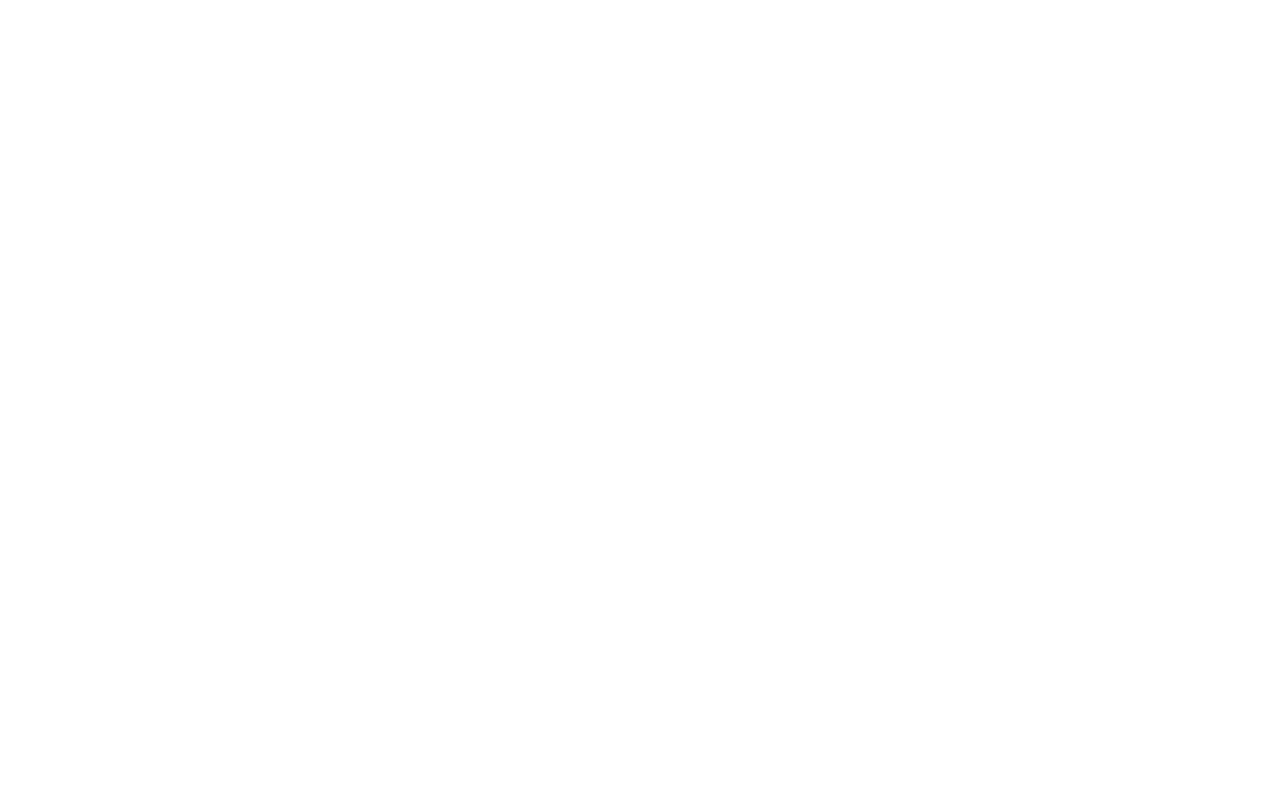
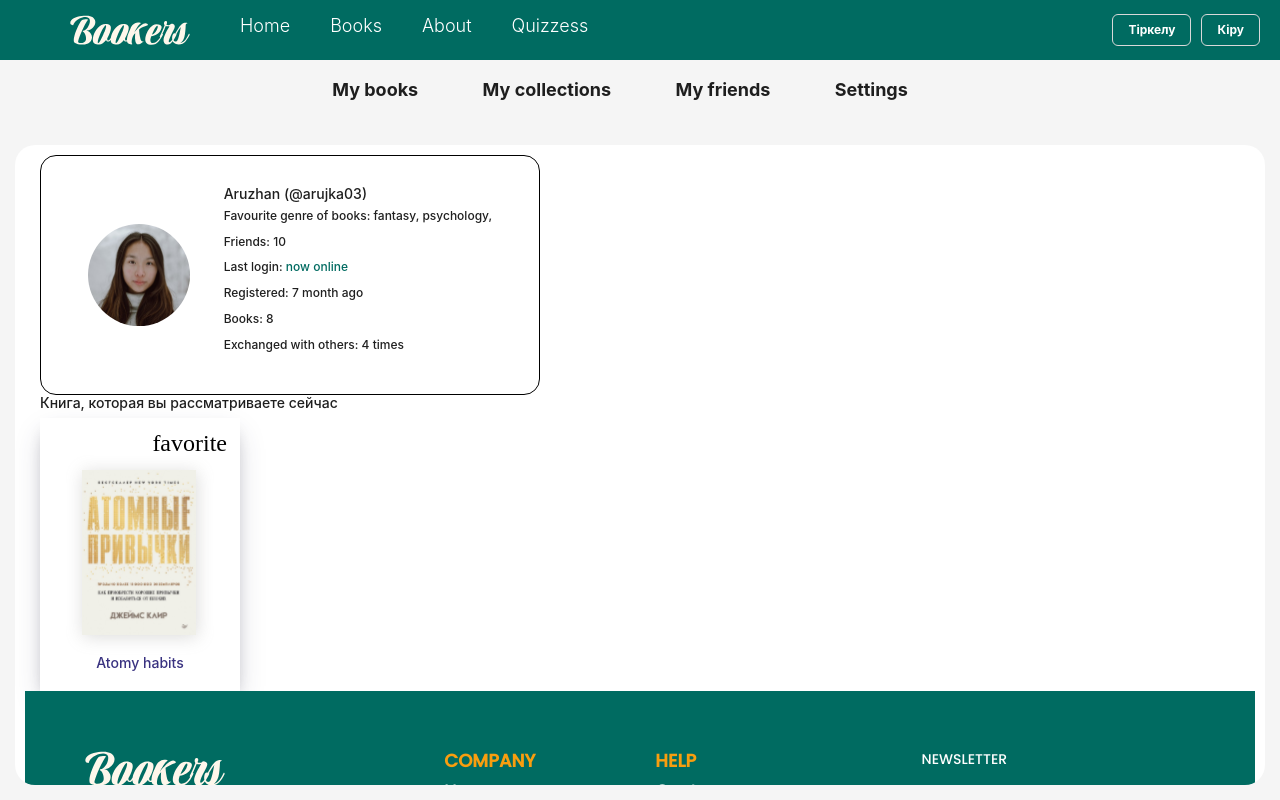
Before and after one commit to diwkaKrutywka/book_crossing, a Vue app: page /#/user/info in a window 1280 px wide. Before the commit this address had no page. Built offline with nearby package versions, Linux system fonts and the light colour scheme; sample sign-in values are in the browser's storage; a web font is replaced by a local one.

Commit message:
added friends info

```diff
--- a/src/assets/style/global.css
+++ b/src/assets/style/global.css
@@ -3,6 +3,10 @@
   src: url('./Poppins/Poppins-Medium.ttf');
 }
 
+.boxed {
+  max-width: 1200px;
+  margin: auto;
+}
 * {
   margin: 0;
   padding: 0;
--- a/src/router/index.js
+++ b/src/router/index.js
@@ -34,6 +34,16 @@
         component: () => import('../views/book/AboutBook.vue')
       },
       {
+        path: '/user/friends',
+        name: 'MyFriends',
+        component: () => import('../views/friends/MyFriends.vue')
+      },
+      {
+        path: '/user/info',
+        name: 'AboutPerson',
+        component: () => import('../views/friends/AboutPerson.vue')
+      },
+      {
         path: '/book/my-collections',
         name: 'MyCollections',
         component: () => import('../views/collections/MyCollections.vue')
--- a/src/views/HomeView.vue
+++ b/src/views/HomeView.vue
@@ -78,7 +78,7 @@
         },
         {
           label: 'My friends',
-          name: 'AboutUs'
+          name: 'MyFriends'
         },
         {
           label: 'Settings',
--- a/src/views/book/BookList.vue
+++ b/src/views/book/BookList.vue
@@ -40,7 +40,7 @@
           style="
             display: flex;
             width: 500px;
-            border: 1px #f1f1f1 solid;
+            box-shadow: rgba(17, 12, 46, 0.15) 0px 48px 100px 0px;
             padding: 20px;
             margin-right: 40px;
           "
@@ -170,8 +170,9 @@
                 style="
                   padding: 13px;
                   width: 200px;
-                  border-radius: 16px;
-                  border: 1px #f1f1f1 solid;
+                  box-shadow:
+                    rgba(50, 50, 93, 0.25) 0px 13px 27px -5px,
+                    rgba(0, 0, 0, 0.3) 0px 8px 16px -8px;
                   text-align: center;
                 "
               >
@@ -191,8 +192,9 @@
                 style="
                   padding: 13px;
                   width: 200px;
-                  border-radius: 16px;
-                  border: 1px #f1f1f1 solid;
+                  box-shadow:
+                    rgba(50, 50, 93, 0.25) 0px 13px 27px -5px,
+                    rgba(0, 0, 0, 0.3) 0px 8px 16px -8px;
                   text-align: center;
                 "
               >
@@ -212,8 +214,9 @@
                 style="
                   padding: 13px;
                   width: 200px;
-                  border-radius: 16px;
-                  border: 1px #f1f1f1 solid;
+                  box-shadow:
+                    rgba(50, 50, 93, 0.25) 0px 13px 27px -5px,
+                    rgba(0, 0, 0, 0.3) 0px 8px 16px -8px;
                   text-align: center;
                 "
               >
@@ -233,8 +236,9 @@
                 style="
                   padding: 13px;
                   width: 200px;
-                  border-radius: 16px;
-                  border: 1px #f1f1f1 solid;
+                  box-shadow:
+                    rgba(50, 50, 93, 0.25) 0px 13px 27px -5px,
+                    rgba(0, 0, 0, 0.3) 0px 8px 16px -8px;
                   text-align: center;
                 "
               >
@@ -254,8 +258,9 @@
                 style="
                   padding: 13px;
                   width: 200px;
-                  border-radius: 16px;
-                  border: 1px #f1f1f1 solid;
+                  box-shadow:
+                    rgba(50, 50, 93, 0.25) 0px 13px 27px -5px,
+                    rgba(0, 0, 0, 0.3) 0px 8px 16px -8px;
                   text-align: center;
                 "
               >
@@ -275,8 +280,9 @@
                 style="
                   padding: 13px;
                   width: 200px;
-                  border-radius: 16px;
-                  border: 1px #f1f1f1 solid;
+                  box-shadow:
+                    rgba(50, 50, 93, 0.25) 0px 13px 27px -5px,
+                    rgba(0, 0, 0, 0.3) 0px 8px 16px -8px;
                   text-align: center;
                 "
               >
--- a/src/views/collections/MyCollections.vue
+++ b/src/views/collections/MyCollections.vue
@@ -7,7 +7,10 @@
       </div>
       <div class="top">
         <div style="top: 0">
-          <h2>Available</h2>
+          <div style="display: flex; justify-content: space-between">
+            <h2>Available</h2>
+            <span class="material-symbols-outlined"> favorite </span>
+          </div>
           <h3><span>Author: </span>{{ item.author }}</h3>
           <h3><span>Genre: </span>{{ item.genre }}</h3>
           <p>{{ item.overview }}</p>
--- /dev/null
+++ b/src/views/friends/AboutPerson.vue
@@ -0,0 +1,70 @@
+<template>
+  <div class="boxed">
+    <div class="card">
+      <img src="@/assets/images/person.svg" />
+      <div>
+        <h1>{{ info.name }} ({{ info.nickname }})</h1>
+        <p>
+          Favourite genre of books: <span v-for="fav in info.favs">{{ fav }}, </span>
+        </p>
+        <p>Friends: {{ info.friends }}</p>
+        <p>Last login: <span style="color: #006b61"> now online</span></p>
+        <p>Registered: 7 month ago</p>
+        <p>Books: {{ info.books }}</p>
+        <p>Exchanged with others: {{ info.exchange }} times</p>
+      </div>
+    </div>
+
+    <h1>Книга, которая вы рассматриваете сейчас</h1>
+
+    <div class="book">
+      <span
+        style="color: black; display: flex; justify-content: end"
+        class="material-symbols-outlined"
+      >
+        favorite
+      </span>
+      <img style="height: 200px" src="@/assets/images/book5.svg" />
+      <h3 style="color: #393280; display: flex; justify-content: center">Atomy habits</h3>
+    </div>
+  </div>
+</template>
+<script>
+export default {
+  data() {
+    return {
+      info: {
+        name: 'Aruzhan',
+        nickname: '@arujka03',
+        favs: ['fantasy', 'psychology'],
+        friends: 10,
+        books: 8,
+        exchange: 4
+      }
+    }
+  }
+}
+</script>
+<style scoped lang="scss">
+.card {
+  padding: 30px;
+  display: flex;
+  border: 1px black solid;
+  width: 500px;
+  justify-content: space-around;
+  border-radius: 16px;
+
+  p {
+    font-weight: 500;
+  }
+}
+
+.book {
+  padding: 13px;
+  width: 200px;
+  box-shadow:
+    rgba(50, 50, 93, 0.25) 0px 13px 27px -5px,
+    rgba(0, 0, 0, 0.3) 0px 8px 16px -8px;
+  text-align: center;
+}
+</style>
--- /dev/null
+++ b/src/views/friends/MyFriends.vue
@@ -0,0 +1,77 @@
+<template>
+  <div class="box">
+    <h2>{{ total }} Friends</h2>
+    <div class="out">
+      <div v-for="item in dataList" class="card">
+        <div style="display: flex">
+          <img
+            style="height: 70px; width: 70px; border-radius: 50%"
+            src="@/assets/images/person.svg"
+          />
+          <div style="margin: 0 30px">
+            <h1>{{ item.name }} ({{ item.nickname }})</h1>
+            <p>
+              has 10 books for exchange <br />
+              favourite genre: drama
+            </p>
+          </div>
+        </div>
+        <a-button @click="goTo()" style="width: 200px" size="large" type="primary"
+          >Go to profile</a-button
+        >
+      </div>
+    </div>
+  </div>
+</template>
+<script>
+export default {
+  data() {
+    return {
+      total: 16,
+      dataList: [
+        {
+          name: 'Diana Omarbayeva',
+          nickname: '@diwkaa'
+        },
+        {
+          name: 'Diana Omarbayeva',
+          nickname: '@diwkaa'
+        },
+        {
+          name: 'Diana Omarbayeva',
+          nickname: '@diwkaa'
+        }
+      ]
+    }
+  },
+  methods: {
+    goTo() {
+      this.$router.push({
+        name: 'AboutPerson'
+      })
+    }
+  }
+}
+</script>
+<style scoped lang="scss">
+.box {
+  padding: 20px;
+  max-width: 1200px;
+  margin: auto;
+  h2 {
+    margin-left: 30px;
+  }
+  .out {
+    border: 1px #f1f1f1 solid;
+    border-radius: 16px;
+    padding: 20px;
+  }
+
+  .card {
+    display: flex;
+    justify-content: space-between;
+    padding: 30px;
+    align-items: center;
+  }
+}
+</style>
```
Also changed, not shown: src/views/user/books/MyBooks.vue (+40 -24 lines), src/assets/images/book5.svg (added), src/assets/images/person.svg (added).
